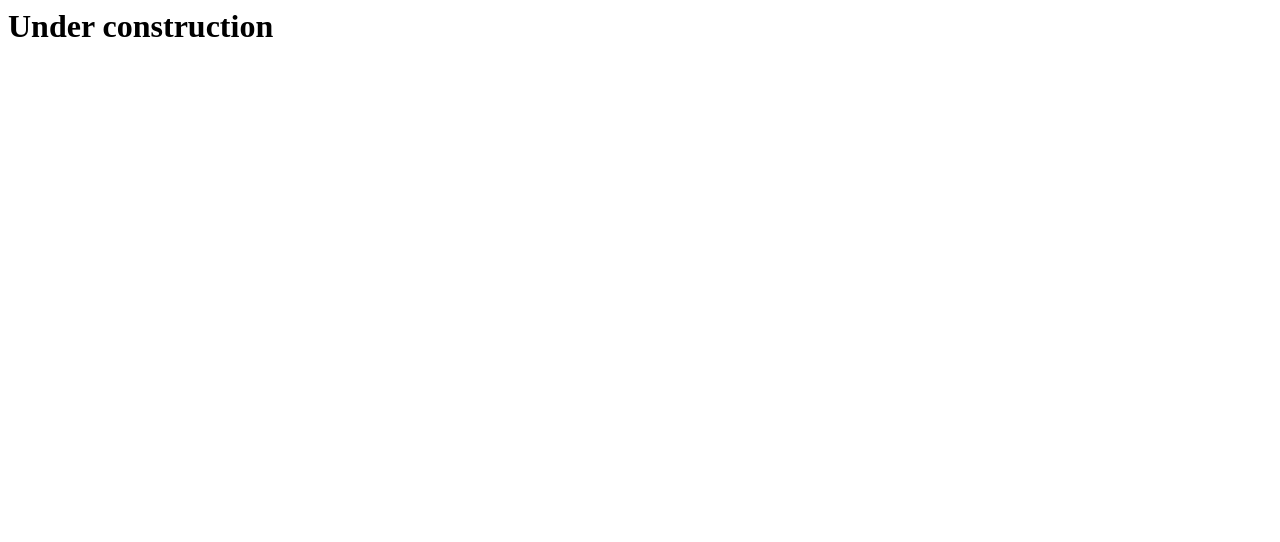
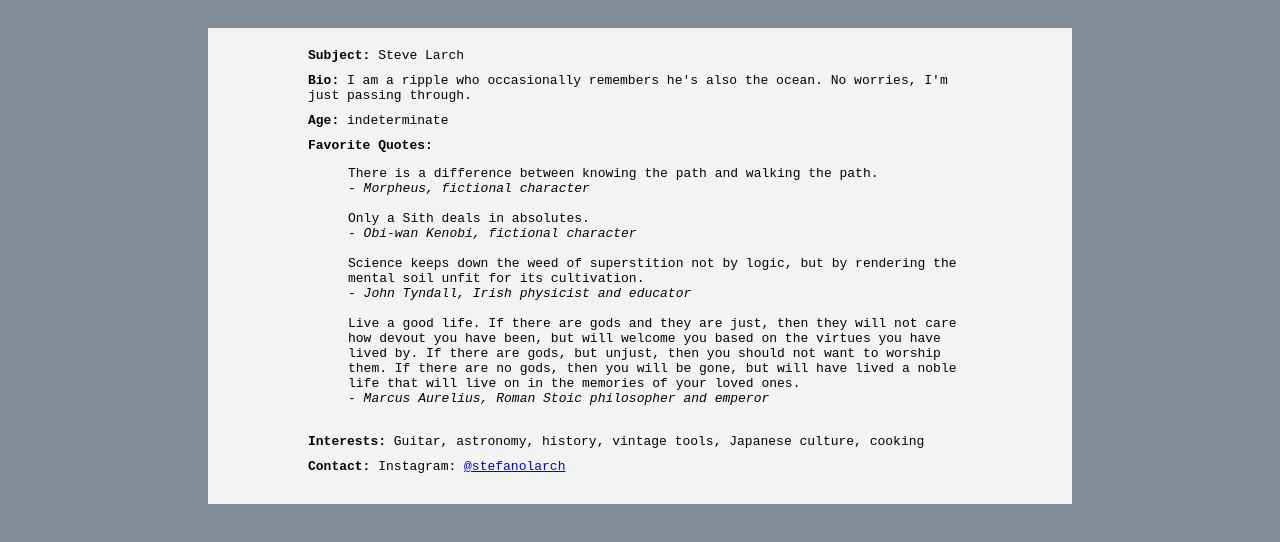
Before and after one commit to slarch/website, a plain HTML site: page index.html in a window 1280 px wide. Drawn offline with Linux system fonts and the light colour scheme.

Commit message:
Include a short introduction

```diff
--- a/index.html
+++ b/index.html
@@ -3,10 +3,42 @@
 		<title>
 			Steve Larch
 		</title>
+        <style>
+            body {background-color: #808b96; font-family: monospace; padding: 20px 200px 200px 200px;}
+            h1   {color: blue;}
+            p    {color: red;}
+            .label {font-weight: bold;}
+            li {padding-bottom: 15px; list-style-type: none;}
+            #container {background-color: #f2f4f4; padding: 20px 100px 20px 100px;}
+            .section {padding-bottom: 10px;}
+        </style>
 	</head>
 	<body>
-	<h1>
-		Under construction
-	</h1>
+        <div id="container">
+            <div class="section">
+                <span class="label">Subject:</span>&nbsp;Steve Larch<br/>
+            </div>
+            <div class="section">
+                <span class="label">Bio:</span>&nbsp;I am a ripple who occasionally remembers he's also the ocean.  No worries, I'm just passing through.<br/>
+            </div>
+            <div class="section">
+                <span class="label">Age:</span>&nbsp;indeterminate<br/>
+            </div>
+            <div>
+                <span class="label">Favorite Quotes:</span><br/>
+                <ul>
+                    <li>There is a difference between knowing the path and walking the path.<br/><em>- Morpheus, fictional character</em></li>
+                    <li>Only a Sith deals in absolutes.<br/><em>- Obi-wan Kenobi, fictional character</em></li>
+                    <li>Science keeps down the weed of superstition not by logic, but by rendering the mental soil unfit for its cultivation.<br/><em>- John Tyndall, Irish physicist and educator</em></li>
+                    <li>Live a good life.  If there are gods and they are just, then they will not care how devout you have been, but will welcome you based on the virtues you have lived by.  If there are gods, but unjust, then you should not want to worship them.  If there are no gods, then you will be gone, but will have lived a noble life that will live on in the memories of your loved ones.<br/><em>- Marcus Aurelius, Roman Stoic philosopher and emperor</em></li>
+                </ul>
+            </div>
+            <div class="section">
+                <span class="label">Interests:</span>&nbsp;Guitar, astronomy, history, vintage tools, Japanese culture, cooking<br/>
+            </div>
+            <div class="section">
+                <span class="label">Contact:</span>&nbsp;Instagram:&nbsp;<a href="https://www.instagram.com/stefanolarch">@stefanolarch</a>
+            </div>
+        </div>
 	</body>
 </html>
```
